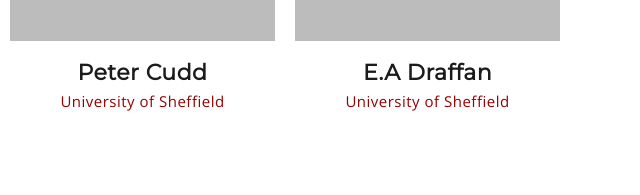
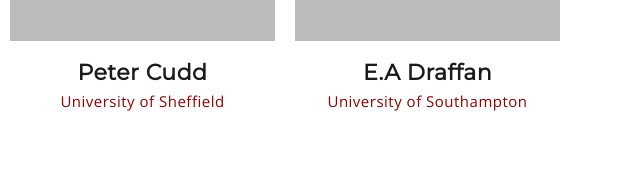
Before and after one commit to SteveALee/t4i2018, a website: page index.html in a window 1280 px wide. Shown: the part 2965-3160 px from the top of the page, 640-1280 px from the left. Drawn offline with nearby package versions, Linux system fonts and the light colour scheme.

Commit message:
correct EA  is U o Southampton. Fixes #8

```diff
--- a/index.html
+++ b/index.html
@@ -366,7 +366,7 @@
 										<img src="assets/images/speaker-3.jpg" alt="speaker img">
 										<div class="mu-single-speakers-info">
 											<h3>E.A Draffan</h3>
-											<p>University of Sheffield </p>
+											<p>University of Southampton </p>
 										</div>
 									</div>
 									<!-- End single speaker -->
```
